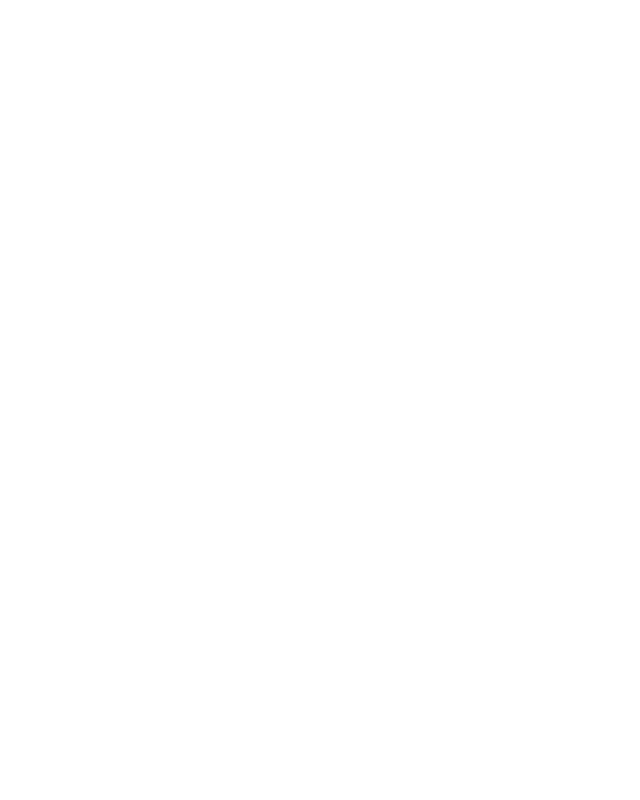
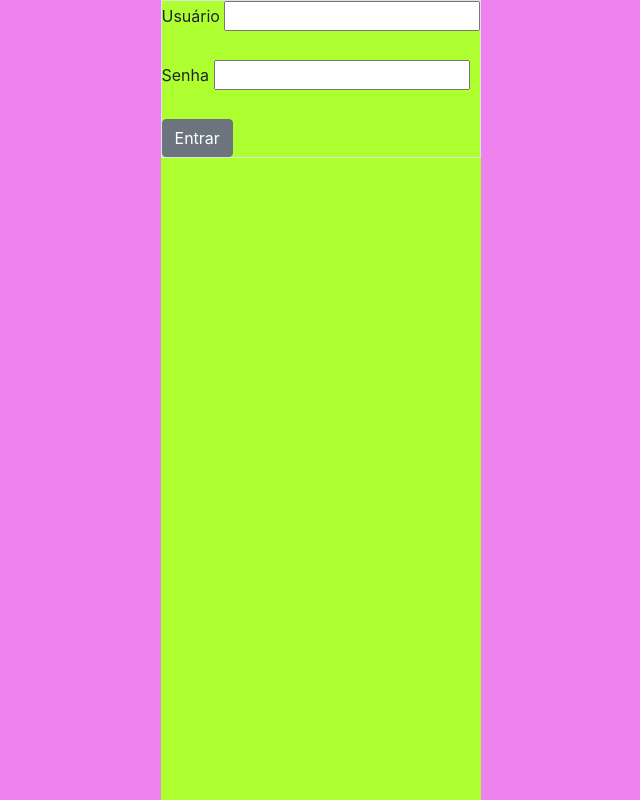
Before and after one commit to lucaspsacchi/ihc2018, a PHP site: page /login.php in a window 1280 px wide. Before the commit the part shown is empty. Shown: the whole page, without its empty margins (319-959 px from the left). Run offline with PHP 8.4, Linux system fonts and the light colour scheme.

Commit message:
Arrumando css e login

```diff
--- /dev/null
+++ b/css/cadastro.css
@@ -0,0 +1,21 @@
+html {
+    height: 100% !important;
+}
+
+body {
+    min-height: 100%;
+}
+
+.site-row {
+    display: flex;
+    min-height: 100vh;
+    justify-content: center;
+    background-color: violet;
+}
+
+.site-column {
+    display: flex !important;
+    flex-direction: column;
+    height:100vh;
+    background-color: greenyellow;
+}
--- a/home.html
+++ b/home.html
@@ -16,7 +16,7 @@
         <script src="https://stackpath.bootstrapcdn.com/bootstrap/4.1.3/js/bootstrap.min.js" integrity="sha384-ChfqqxuZUCnJSK3+MXmPNIyE6ZbWh2IMqE241rYiqJxyMiZ6OW/JmZQ5stwEULTy" crossorigin="anonymous"></script>
 
         <!-- Importando estilo css -->
-        <link type="text/css" href="./css/home.css">
+        <link type="text/css"  rel="stylesheet" href="./css/home.css">
     </head>
 
     <body class="site">
--- a/index.php
+++ b/index.php
@@ -1,3 +1,3 @@
 <?php
-    header("Location: ./home.html");
+    header("Location: ./login.php");
 ?>
--- a/login.php
+++ b/login.php
@@ -1,9 +1,52 @@
+
 <!DOCTYPE html>
-<html>
+<html lang="pt-br">
     <head>
+        <!-- Metas básicos -->
+        <meta charset="UTF-8">
+        <meta name="viewport" content="width=device-width, initial-scale=1.0">
 
+        <!-- Título e ícone da aba -->
+        <title>IHC - MUDAR NOME E ICONE</title>
+        <link rel="shortcut icon" type="image/png" href="img/pngtree-gray-man---machine-interaction-png-clipart_2906340.jpg">
+
+        <!-- Importando bootstrap -->
+        <link rel="stylesheet" href="https://stackpath.bootstrapcdn.com/bootstrap/4.1.3/css/bootstrap.min.css" integrity="sha384-MCw98/SFnGE8fJT3GXwEOngsV7Zt27NXFoaoApmYm81iuXoPkFOJwJ8ERdknLPMO" crossorigin="anonymous">
+        <script src="https://code.jquery.com/jquery-3.3.1.slim.min.js" integrity="sha384-q8i/X+965DzO0rT7abK41JStQIAqVgRVzpbzo5smXKp4YfRvH+8abtTE1Pi6jizo" crossorigin="anonymous"></script>
+        <script src="https://cdnjs.cloudflare.com/ajax/libs/popper.js/1.14.3/umd/popper.min.js" integrity="sha384-ZMP7rVo3mIykV+2+9J3UJ46jBk0WLaUAdn689aCwoqbBJiSnjAK/l8WvCWPIPm49" crossorigin="anonymous"></script>
+        <script src="https://stackpath.bootstrapcdn.com/bootstrap/4.1.3/js/bootstrap.min.js" integrity="sha384-ChfqqxuZUCnJSK3+MXmPNIyE6ZbWh2IMqE241rYiqJxyMiZ6OW/JmZQ5stwEULTy" crossorigin="anonymous"></script>
+
+        <!-- Importando estilo css -->
+        <link type="text/css" rel="stylesheet" href="css/cadastro.css">
     </head>
     <body>
+        <!-- Navbar -->
 
+        <!-- Main -->
+        <main class="site-row">
+            <div class="site-column">
+                <form class="border"> <!-- Redirecionamento depende de cada usuário, vai ter um header depois da verificação das credenciais -->
+                    <div class="">
+                        <label for="usuario">Usuário</label>
+                        <input type="text" name="inputUsuario" pattern=".{5,30}" required> <!-- Autofocus? -->
+                    </div>
+                    <br>
+                    <div class="">
+                        <label for="senha">Senha</label>
+                        <input type="password" name="inputSenha" pattern=".{5,30}" required>
+                    </div>
+                    <br>
+                    <div class="">
+                        <button type="submit" class="btn btn-secondary">Entrar</button>
+                    </div>
+                </form>
+            </div>
+        </main>
+
+
+        <!-- Footer -->
+        <footer>
+
+        </footer>
     </body>
 </html>
```
